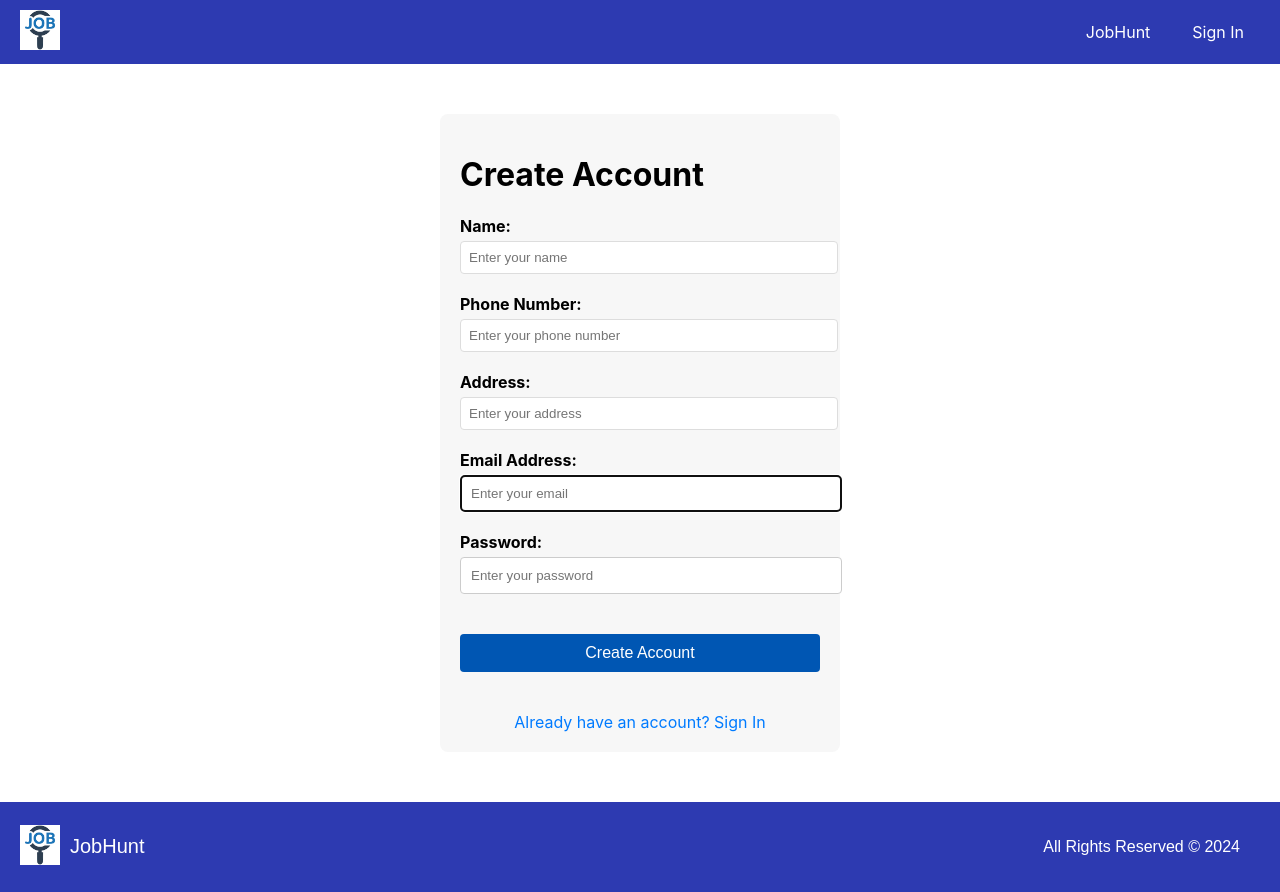
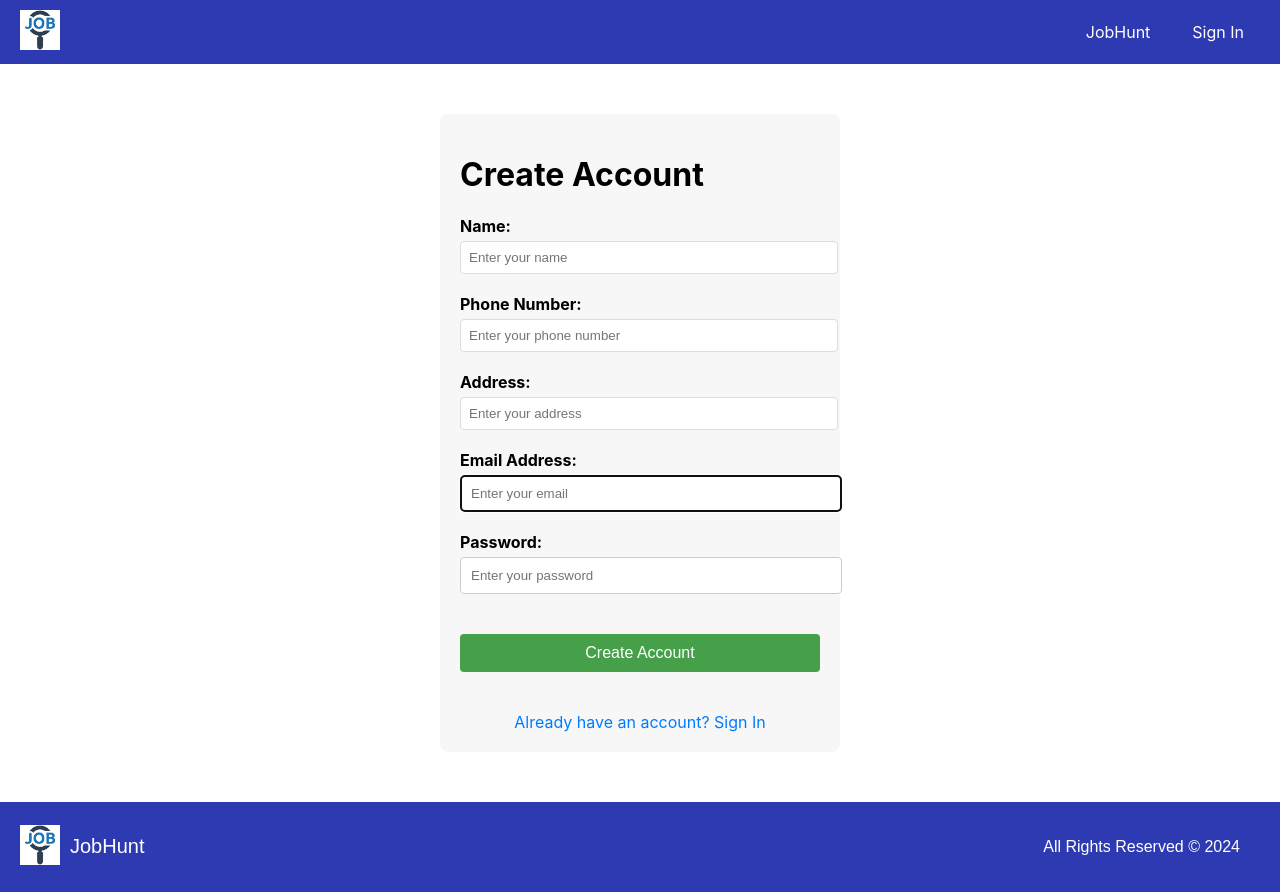
Before and after one commit to madhavv01/JobHunt-Website, a React (Create React App) app: page /signup in a window 1280 px wide. In both pictures the pointer is over the button "Create Account". Built offline with nearby package versions, Linux system fonts and the light colour scheme; no server answers.

Commit message:
button commit css

```diff
--- a/src/Pages/Home/UpdatePost/style1.css
+++ b/src/Pages/Home/UpdatePost/style1.css
@@ -35,6 +35,10 @@
     text-align: center;
   }
 
+  .submit-button:hover {
+    background-color: #45a049;
+  }
+
   .heading {
     text-align: center;
     margin-bottom: 20px;
```
